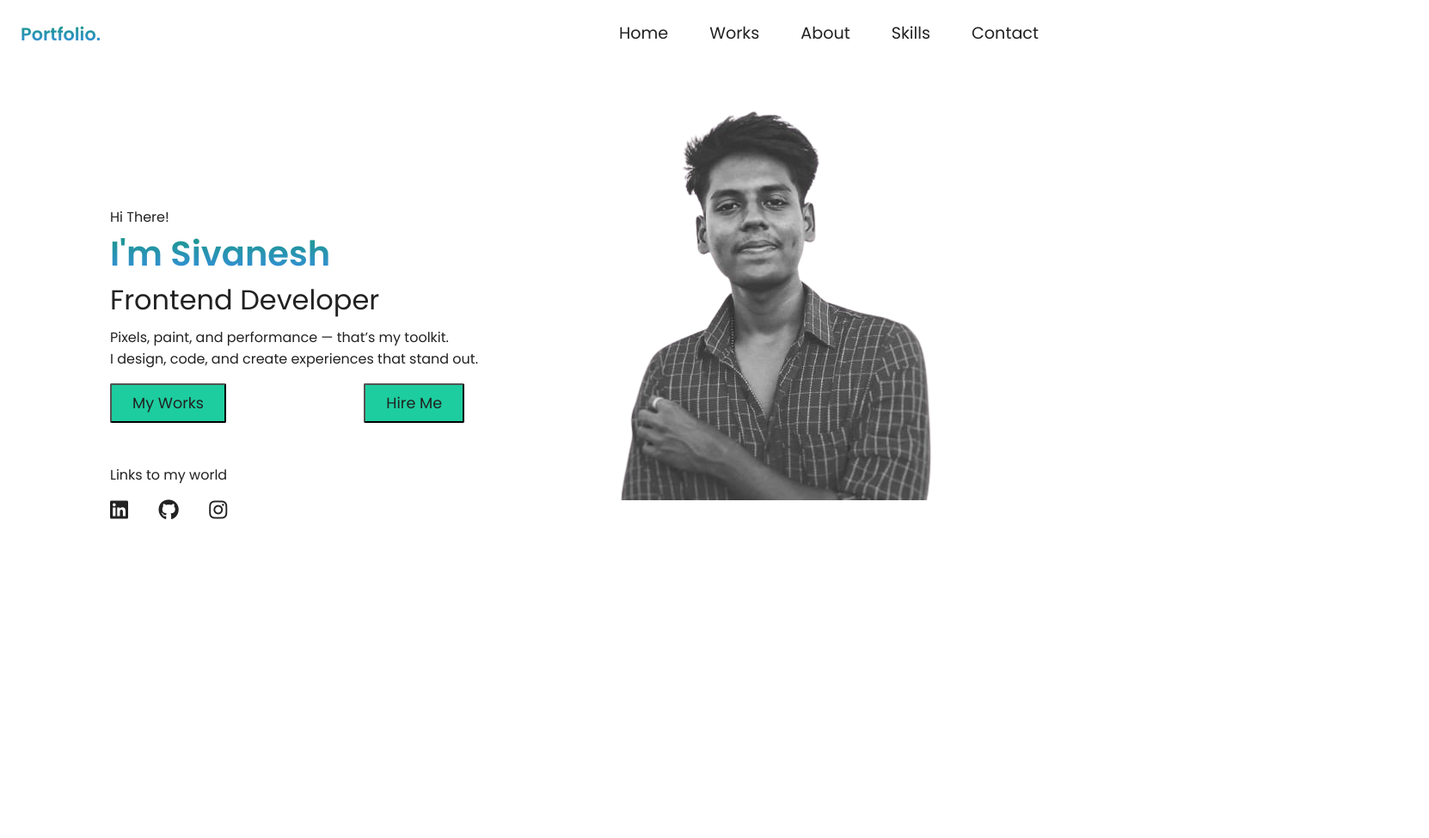
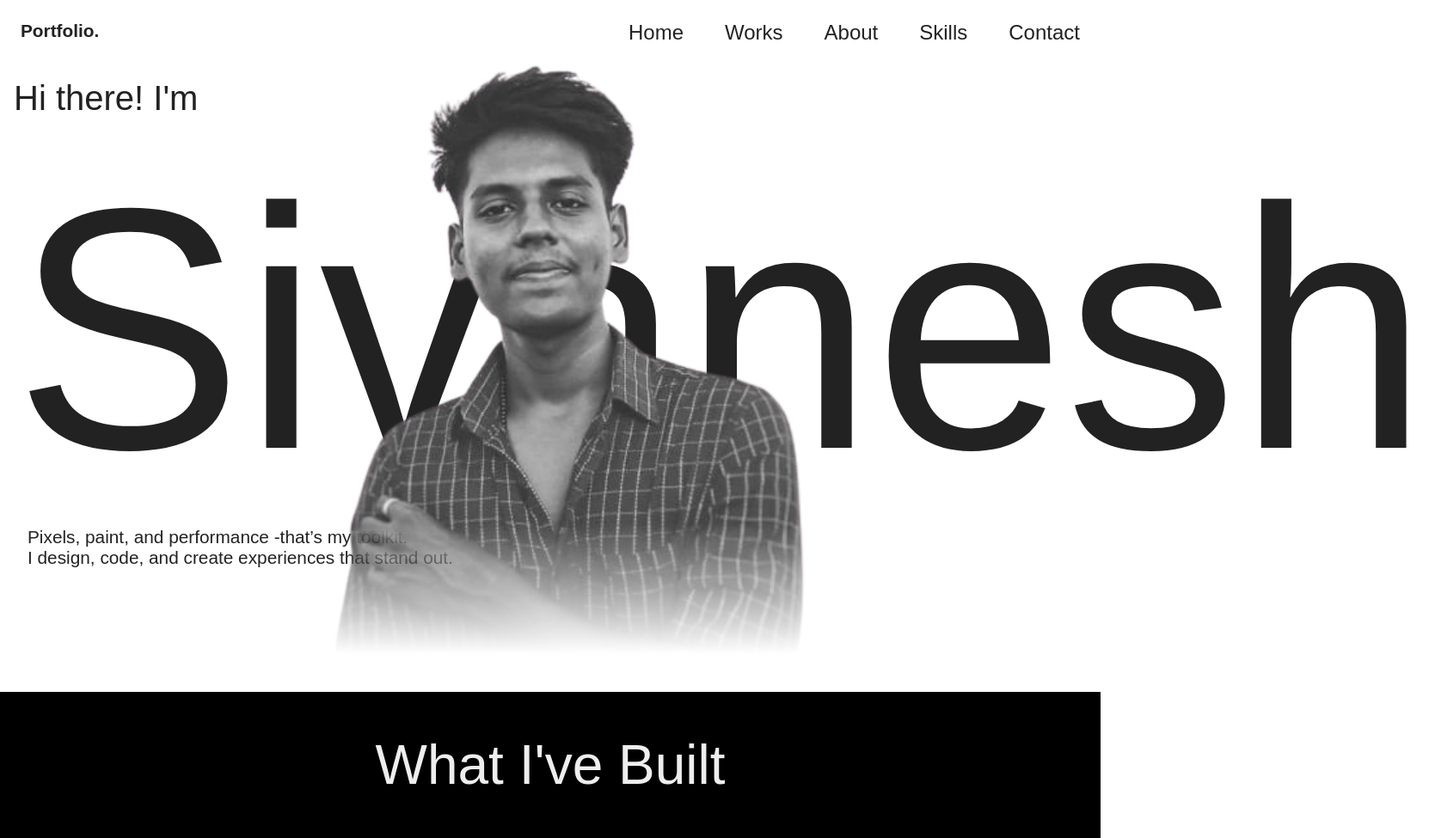
Before and after one commit to SIVANESHASX/My-Portfolio, a plain HTML site: page index.html in a window 1280 px wide. Shown: the whole page at 86% size, 1662 px wide, since content can reach past the window. Before the commit the page ends 800 px from the top, so only its background shows below. Drawn offline with Linux system fonts and the light colour scheme; a web font is replaced by a local one.

Commit message:
Hero Section Compeleted

```diff
--- a/index.html
+++ b/index.html
@@ -17,7 +17,7 @@
         <nav class="main-navbar">
             <p class="logo">Portfolio.</p>
             <ul>
-                <li class="nav-links"><a href="#home">Home</a></li>
+                <li class="nav-links"><a href="#Home">Home</a></li>
                 <li class="nav-links"><a href="#Works">Works</a></li>
                 <li class="nav-links"><a href="#About">About</a></li>
                 <li class="nav-links"><a href="#Skills">Skills</a></li>
@@ -27,7 +27,7 @@
         </nav>
         <nav class="side-navbar">
             <ul>
-                <li class="side-nav-links"><a href="#home">Home</a></li>
+                <li class="side-nav-links"><a href="#Home">Home</a></li>
                 <li class="side-nav-links"><a href="#Works">Works</a></li>
                 <li class="side-nav-links"><a href="#About">About</a></li>
                 <li class="side-nav-links"><a href="#Skills">Skills</a></li>
@@ -37,28 +37,18 @@
         </nav>
     </header>
     <main>
-        <section class="hero">
-            <div class="intro-container">
-                <p class="intro">Hi There!</p>
-                <p class="name">I'm Sivanesh</p>
-                <p class="role">Frontend Developer</p>
-                <p class="subheadings" style="margin-top: 7px;">Pixels, paint, and performance — that’s my
-                    toolkit.<br />
-                    I design, code, and create experiences that stand out.</p>
-                <div class="btn-grp">
-                    <button><a href="#Works">My Works</a></button>
-                    <button><a href="#Contact">Hire Me</a></button>
-                </div>
-                <div class="connect-container">
-                    <p>Links to my world</p>
-                    <div class="links-container">
-                        <i class="fa-brands fa-linkedin"></i>
-                        <i class="fa-brands fa-github"></i>
-                        <i class="fa-brands fa-instagram"></i>
-                    </div>
-                </div>
+        <section id="Home">
+            <p class="greeting">Hi there! I'm</p>
+            <p class="name">Sivanesh</p>
+            <p class="quotes">Pixels, paint, and performance -that’s my toolkit.<br/>
+                I design, code, and create experiences that stand out.</p>
+            <div class="image-container">
+                <img src="./assests/ProfilePicBW.png" alt="" class="profilepic">
             </div>
-            <img src="./assests/ProfilePicBW.png" alt="" class="profilepic1">
+        </section>
+        <section id="Works">
+            <div><h3>What I've Built</h3></div>
+
         </section>
     </main>
 </body>
--- a/style.css
+++ b/style.css
@@ -1,4 +1,4 @@
-@import url('https://fonts.googleapis.com/css2?family=Boldonse&family=Iansui&family=Indie+Flower&family=Poppins:ital,wght@0,100;0,200;0,300;0,400;0,500;0,600;0,700;0,800;0,900;1,100;1,200;1,300;1,400;1,500;1,600;1,700;1,800;1,900&display=swap');
+@import url('https://fonts.googleapis.com/css2?family=Italiana&display=swap');
 
 /* basics */
 * {
@@ -7,10 +7,16 @@
     box-sizing: border-box;
     cursor: pointer;
     color: var(--font-color);
-    font-family: "Poppins", sans-serif;
+    /* font-family: "Poppins", sans-serif;
+    font-weight: 400;
+    font-style: normal; */
+    font-family: "Italiana", sans-serif;
     font-weight: 400;
     font-style: normal;
+    scrollbar-width: none;
+    scroll-behavior:smooth;
 }
+
 
 :root {
     --background-color: #EEEEEE;
@@ -26,9 +32,6 @@ header {
 }
 
 .logo {
-    background: -webkit-linear-gradient(#169976, #3b8eed);
-    -webkit-background-clip: text;
-    -webkit-text-fill-color: transparent;
     font-weight: 600;
     font-size: 1.3rem;
 }
@@ -37,25 +40,25 @@ header {
     display: flex;
     justify-content: space-between;
     padding: 1.5rem;
-    font-size: 1.2rem;
+    font-size: 1.5rem;
 }
 
 .main-navbar ul {
     display: flex;
-    justify-content: space-evenly;
     list-style: none;
 }
 
 .nav-links a {
     text-decoration: none;
-    justify-content: space-evenly;
-    margin-right: 3rem;
+    margin-left: 3rem;
+    padding-bottom: 10px;
 }
 
 .nav-links a:hover {
-    border-bottom: 3px solid #169976;
-    color: #169976;
+    border-bottom: 2px solid black;
+
 }
+
 
 
 /* Side Navbar */
@@ -71,14 +74,7 @@ header {
     padding: .5rem 1rem;
     position: absolute;
     top: 0;
-    box-shadow: rgba(50, 50, 93, 0.25) 0px 6px 12px -2px, rgba(0, 0, 0, 0.3) 0px 3px 7px -3px;
     border-radius: 10px;
-    background: rgba(255, 255, 255, 0.2);
-    border-radius: 16px;
-    box-shadow: 0 4px 30px rgba(0, 0, 0, 0.1);
-    backdrop-filter: blur(20px);
-    -webkit-backdrop-filter: blur(20px);
-    border: 1px solid rgba(255, 255, 255, 0.3);
 }
 
 .side-navbar ul {
@@ -89,12 +85,8 @@ header {
 
 .side-nav-links a {
     text-decoration: none;
-    color: var(--font-color);
 }
 
-.side-nav-links a:hover {
-    color: #169976;
-}
 
 .side-nav-links {
     padding: 1rem 0;
@@ -105,62 +97,78 @@ header {
 }
 
 /* herosection */
-.intro-container {
-    position: absolute;
-    z-index: -1;
-    top: 30%;
-    left: 10%;
+.greeting {
+    margin: 1rem;
+    font-size: 2.5rem;
 }
 
 .name {
-    font-size: 2.5rem;
-    background: -webkit-linear-gradient(#169976, #3b8eed);
-    -webkit-background-clip: text;
-    -webkit-text-fill-color: transparent;
-    font-weight: 600;
+    font-size: 25rem;
+    display: flex;
+    margin: 1rem;
+    z-index: -1;
+    animation: myname .5s ease-in 1;
 }
 
-.role {
-    font-size: 2rem;
+.image-container {
+    display: flex;
+    justify-content: center;
+    align-items: center;
 }
 
-.btn-grp {
-    margin: 1rem 1rem 0 0;
-    display: flex;
-    justify-content: space-between;
+.profilepic {
+    width: 750px;
+    position: absolute;
+    top: 0%;
+    animation: profilepic 0.7s ease-out forwards;
+    overflow: hidden;
+    object-fit: cover;
+    -webkit-mask-image: linear-gradient(to bottom, black 80%, transparent 100%);
+    mask-image: linear-gradient(to bottom, black 80%, transparent 100%);
 
 }
 
-.btn-grp button {
-    padding: .5rem 1.5rem;
-    background-color: #1DCD9F;
-    border-radius: 2px;
+.quotes {
+    font-size: 1.3rem;
+    margin: -1rem 2rem;
 }
 
-.btn-grp button:hover {
-    background-color: white;
-    color: #169976;
-    border: 1px solid #169976;
+@keyframes myname {
+    from {
+        transform: translatex(-100px);
+    }
+
+    to {
+        transform: translateY(0);
+    }
 }
 
-.btn-grp a {
-    text-decoration: none;
-    font-size: 1.1rem;
+@keyframes profilepic {
+    from {
+        opacity: 0;
+        transform: translateY(30px) scale(1);
+    }
+
+    to {
+        opacity: 1;
+        transform: translateY(0) scale(1);
+    }
 }
 
-.connect-container {
-    margin: 3rem 0;
-    width: fit-content;
+#Works{
+    width: 100%;
+    margin-top: 10rem;
+    background-color: black;
+    padding: 3rem;
 }
 
-.links-container {
+#Works div{
     display: flex;
-    justify-content: space-between;
-    margin: 1rem 0;
-    font-size: 1.5rem;
+    justify-content: center;
+    align-items: center;
 }
 
-.profilepic1 {
-    position: absolute;
-    left: 50%;
+#Works h3{
+    font-size: 4rem;
+    color: var(--background-color);
 }
```
Also changed, not shown: script.js (line endings or trailing spaces).
